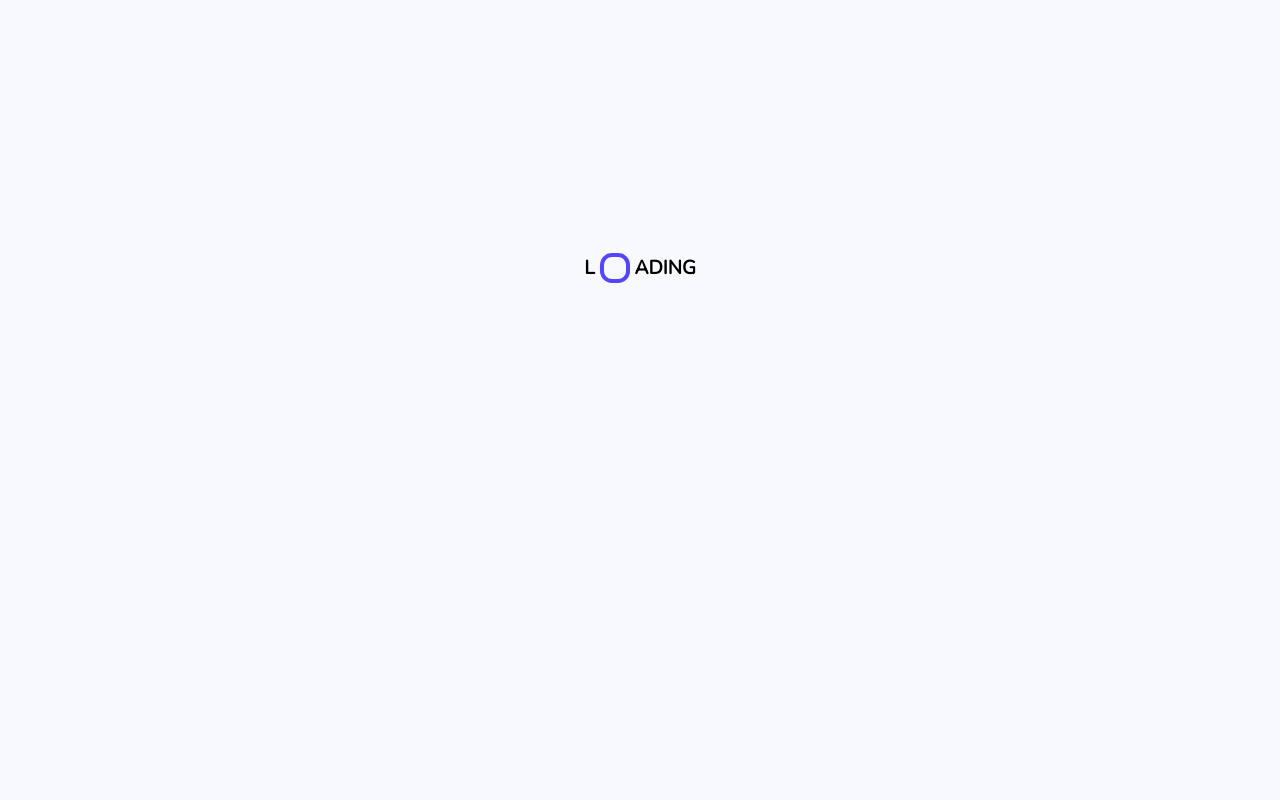
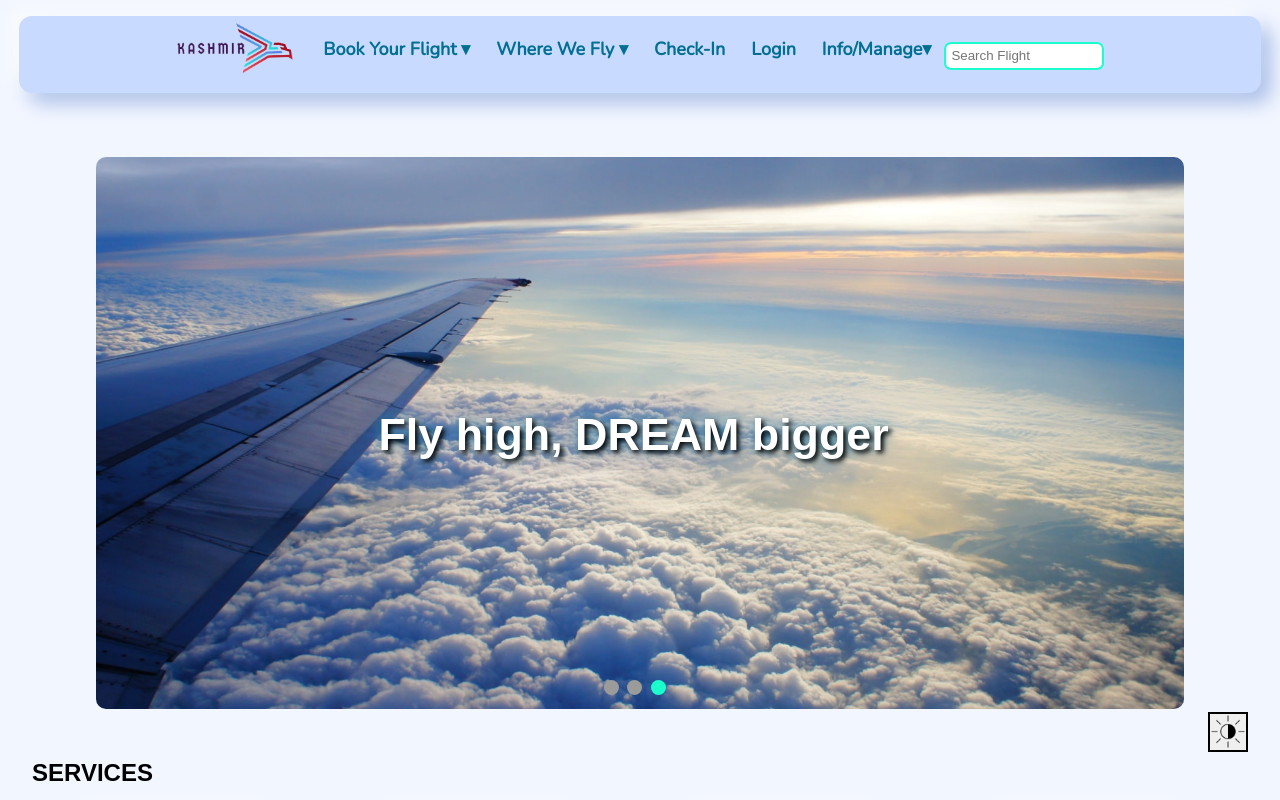
Before and after one commit to Danishyousuf19/Kashmir_Airlines, a plain HTML site: page index.html in a window 1280 px wide. Shown: the top 800 px of the page. Drawn offline with nearby package versions, Linux system fonts and the light colour scheme.

Commit message:
Update index.html

```diff
--- a/index.html
+++ b/index.html
@@ -23,7 +23,7 @@
        </div></div>
        <script>
         $(window).on("load",function(){
-        //   $(".loader-wrapper").fadeOut("slow");
+           $(".loader-wrapper").fadeOut("slow");
           var bodyHeight = $("html").height();
            $(".loader-wrapper").css("height",bodyHeight);
         });
```
